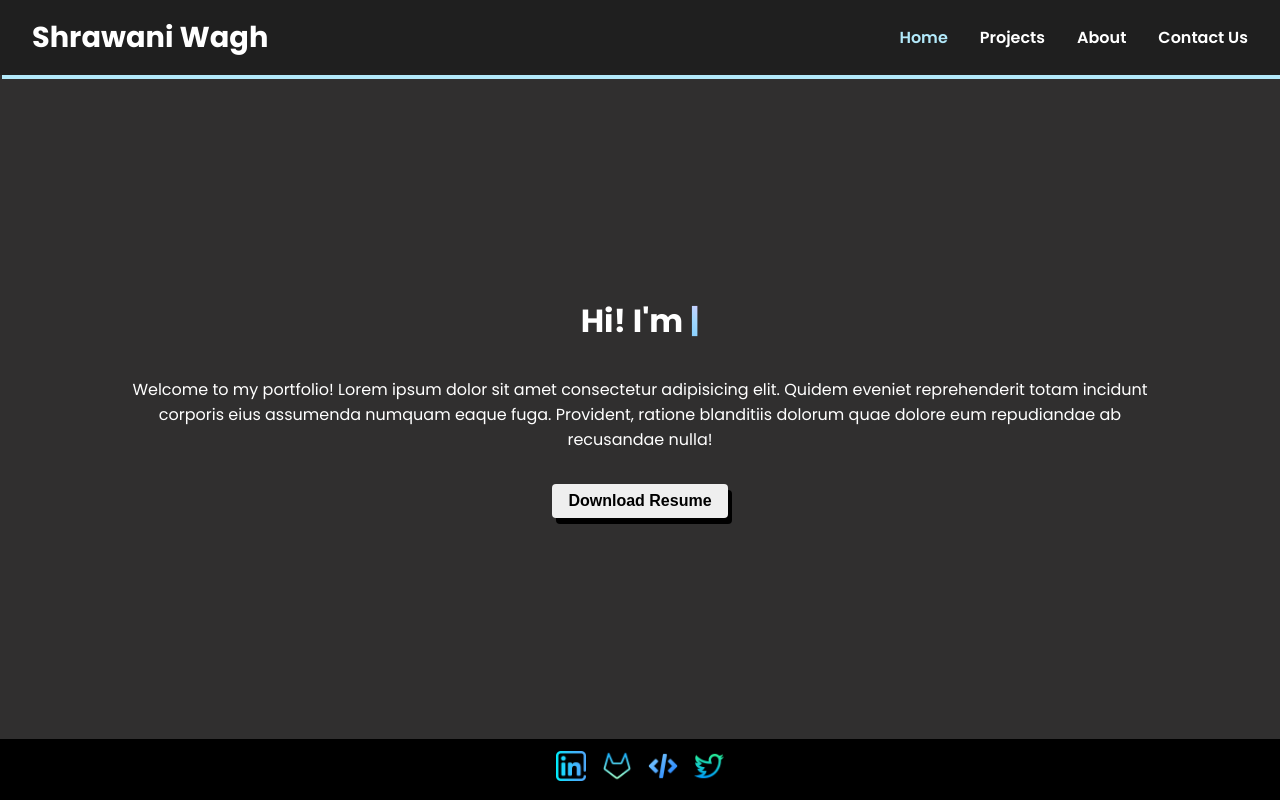
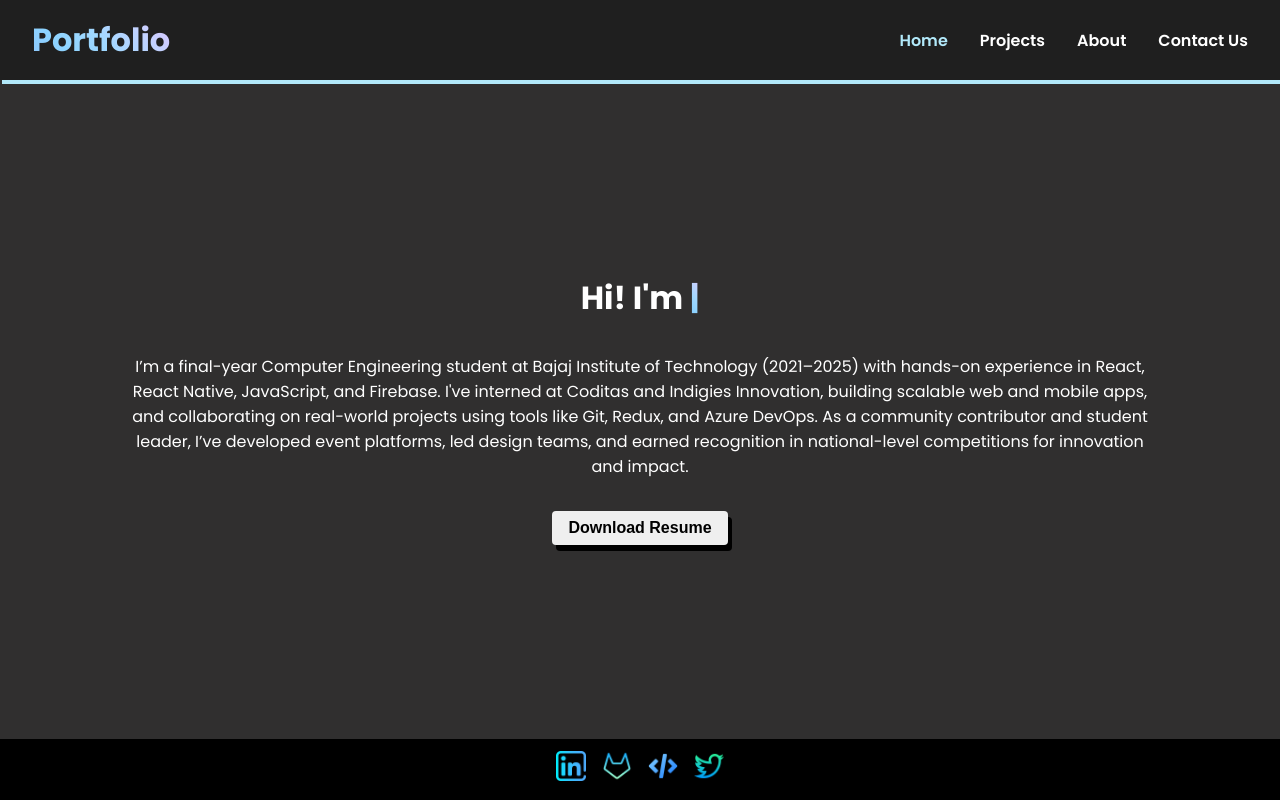
Before and after one commit to shrawaniwagh04/portfolio-nextjs, a Next.js app: page / in a window 1280 px wide. Built offline with nearby package versions, Linux system fonts and the light colour scheme.

Commit message:
feat/contact-updated-link

```diff
--- a/src/components/Footer/Footer.data.ts
+++ b/src/components/Footer/Footer.data.ts
@@ -4,8 +4,8 @@ import GitHub from '@assests/gitlab.png';
 import Twitter from '@assests/twitter.png';
 
 export const FooterData = [
-  { icon: LinkedIn, link: "/google.com" },
-  { icon: GitHub, link: "/google.com" },
-  { icon: Leetcode, link: "/google.com" },
-  { icon: Twitter, link: "/google.com" },
+  { icon: LinkedIn, link: "https://www.linkedin.com/in/shrawaniwagh" },
+  { icon: GitHub, link: "https://github.com/shrawaniwagh2003" },
+  { icon: Leetcode, link: "https://x.com/" },
+  { icon: Twitter, link: "https://leetcode.com/" },
 ];
--- a/src/components/Header/Header.module.scss
+++ b/src/components/Header/Header.module.scss
@@ -107,3 +107,19 @@
     }
   }
 }
+
+
+.Portfolio{
+
+  background: linear-gradient(
+    45deg,
+    rgba(142, 197, 252, 1) 0%,
+    rgba(141, 211, 255, 1) 25%,
+    rgba(161, 216, 255, 1) 50%,
+    rgba(193, 210, 255, 1) 75%,
+    rgba(224, 195, 255, 1) 100%
+  );
+  -webkit-background-clip: text;
+  -webkit-text-fill-color: transparent;
+
+}
--- a/src/components/Header/Header.tsx
+++ b/src/components/Header/Header.tsx
@@ -4,7 +4,7 @@ import Image from "next/image";
 import styles from "./Header.module.scss";
 import useWindowWidth from "@/hooks/useWindowWidth";
 import hamburger from "@assests/hamburger.png";
-import cross from '@assests/cross.png';
+import cross from "@assests/cross.png";
 
 import { HeaderProps, MobileHeaderProps } from "./IHeader";
 import { NavItems } from "./Header.data";
@@ -13,9 +13,9 @@ import { usePathname } from "next/navigation";
 //Mobile Nav Header
 const MobileHeader = ({ isMenuOpen, toggleMenu }: MobileHeaderProps) => {
   return (
-    <header className={styles.MobileHeader} >
+    <header className={styles.MobileHeader}>
       <div className={styles.MobileTopBar}>
-        <div className={styles.MobileLogo}>Shrawani Wagh</div>
+        <h3 className={styles.Portfolio}>Portfolio</h3>
         <button onClick={toggleMenu} className={styles.HamburgerButton}>
           <Image src={hamburger} alt="Menu" width={24} height={24} />
         </button>
@@ -23,7 +23,14 @@ const MobileHeader = ({ isMenuOpen, toggleMenu }: MobileHeaderProps) => {
 
       {isMenuOpen && (
         <nav className={styles.MobileNav}>
-          <Image src={cross} alt="Close" width={24} height={24} className={styles.CloseIcon} onClick={toggleMenu}/>
+          <Image
+            src={cross}
+            alt="Close"
+            width={24}
+            height={24}
+            className={styles.CloseIcon}
+            onClick={toggleMenu}
+          />
           <div className={styles.MobileNavItems}>
             {NavItems.map((item) => (
               <Link href={item.link}>{item.name}</Link>
@@ -49,10 +56,17 @@ const Header = ({ data }: HeaderProps) => {
 
   return !isResponsive ? (
     <header className={styles.HeaderContainer}>
-      <div className={styles.HeaderLogo}>Shrawani Wagh</div>
+      <h1 className={styles.Portfolio}>Portfolio</h1>
       <nav className={styles.HeaderNavList}>
         {NavItems.map((item) => (
-          <Link href={item.link} className={path === item.link ? styles.LinkColorBlue:styles.LinkColorWhite }>{item.name}</Link>
+          <Link
+            href={item.link}
+            className={
+              path === item.link ? styles.LinkColorBlue : styles.LinkColorWhite
+            }
+          >
+            {item.name}
+          </Link>
         ))}
       </nav>
     </header>
--- a/src/views/HomePage/HomePage.tsx
+++ b/src/views/HomePage/HomePage.tsx
@@ -39,10 +39,7 @@ const HomePage = () => {
         </span>
       </h1>
       <p>
-        Welcome to my portfolio! Lorem ipsum dolor sit amet consectetur
-        adipisicing elit. Quidem eveniet reprehenderit totam incidunt corporis
-        eius assumenda numquam eaque fuga. Provident, ratione blanditiis dolorum
-        quae dolore eum repudiandae ab recusandae nulla!
+        I’m a final-year Computer Engineering student at Bajaj Institute of Technology (2021–2025) with hands-on experience in React, React Native, JavaScript, and Firebase. I've interned at Coditas and Indigies Innovation, building scalable web and mobile apps, and collaborating on real-world projects using tools like Git, Redux, and Azure DevOps. As a community contributor and student leader, I’ve developed event platforms, led design teams, and earned recognition in national-level competitions for innovation and impact.
       </p>
       <button className={styles.Button}>
         <a href="/resume.pdf" className={styles.DownloadLink} download>
```
Also changed, not shown: 1 other file (tests, documents, lock files or other folders).
